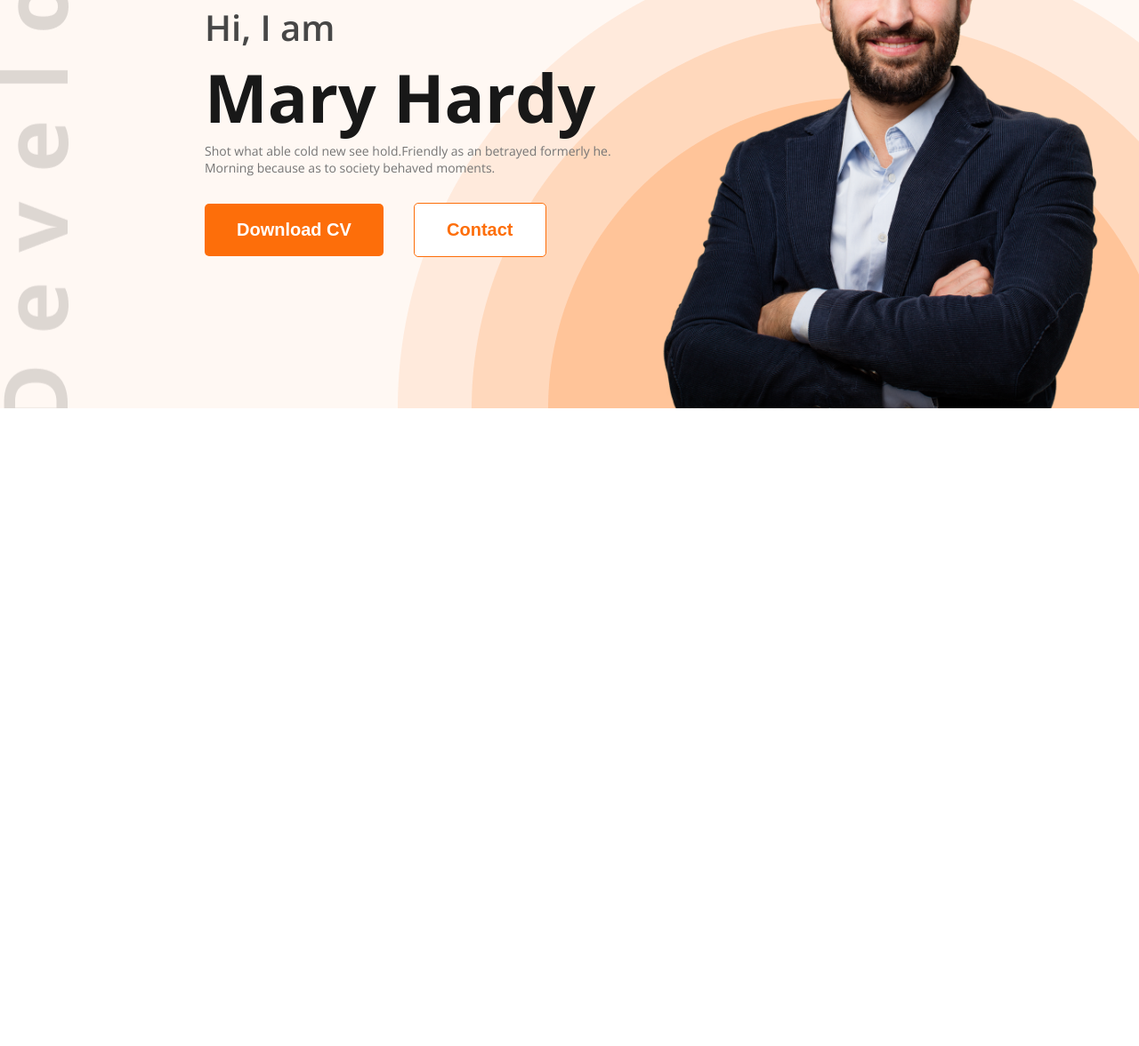
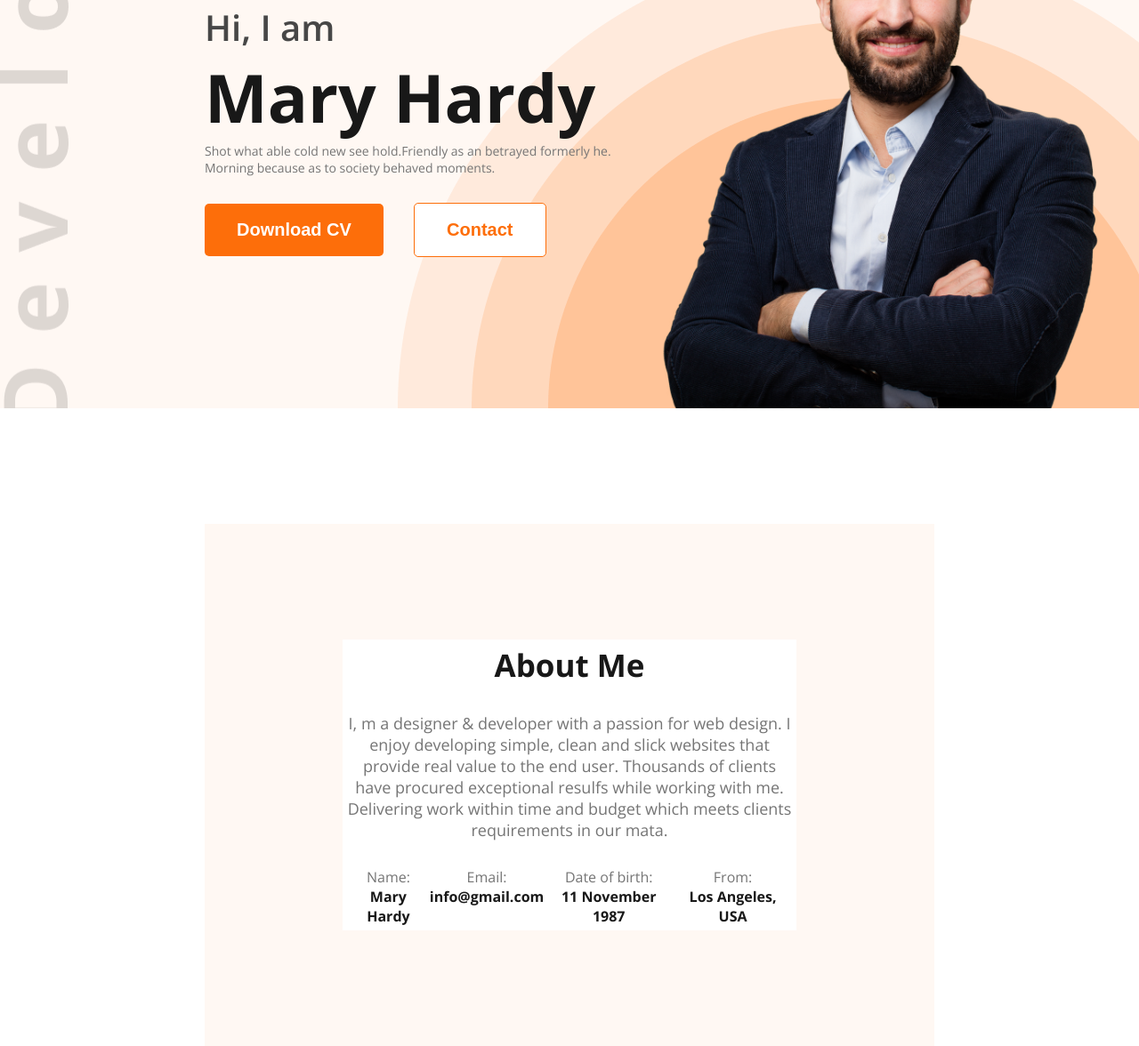
Before and after one commit to devTechware/web-developer-portfolio, a plain HTML site: page index.html in a window 1280 px wide. Shown: the part 289-1465 px from the top of the page at 89% size. Before the commit the page ends 800 px from the top, so only its background shows below. Drawn offline with nearby package versions, Linux system fonts and the light colour scheme.

Commit message:
Added About Section to the code base

```diff
--- a/index.html
+++ b/index.html
@@ -40,7 +40,34 @@
         />
       </div>
     </header>
-    <main></main>
+    <main>
+      <section class="about-container bg-secondary">
+        <div class="about">
+          <h3 class="about-title">About Me</h3>
+          <p class="about-description">I, m a designer & developer with a passion for web design. I enjoy developing simple, clean and slick websites that provide real value to the end user. Thousands of clients have procured exceptional resulfs while working with me. Delivering work within time and budget which meets clients requirements in our mata.</p>
+          <div class="items">
+            <div class="item">
+              <p class="item-title">Name:</p>
+              <p class="item-description">Mary Hardy </p>
+            </div>
+            <div class="item">
+              <p class="item-title">Email:</p>
+              <p class="item-description">info@gmail.com</p>
+            </div>
+            <div class="item">
+              <p class="item-title">Date of birth:</p>
+              <p class="item-description">11 November 1987</p>
+            </div>
+            <div class="item">
+              <p class="item-title">From:</p>
+              <p class="item-description">Los Angeles, USA</p>
+            </div>
+
+          </div>
+          </div>
+        </div>
+      </section>
+    </main>
     <footer></footer>
   </body>
 </html>
--- a/styles/style.css
+++ b/styles/style.css
@@ -117,3 +117,41 @@ nav ul li a {
   padding-right: 38px;
   width: 580px;
 }
+
+/* About Me Section Styles */
+
+.about-container {
+  margin: 130px 230px 0px 230px;
+  padding: 130px 155px;
+}
+
+.about {
+  background-color: white;
+  text-align: center;
+  padding: 5px;
+}
+
+.about-title {
+  font-weight: bold;
+  font-size: 35px;
+}
+
+.about-description {
+  margin-top: 30px;
+  color: #757575;
+  font-size: 18px;
+}
+
+.items {
+  margin-top: 30px;
+  display: flex;
+  justify-content: space-evenly;
+}
+
+.item-title {
+  color: #757575;
+}
+
+.item-description {
+  font-weight: bold;
+}
```
